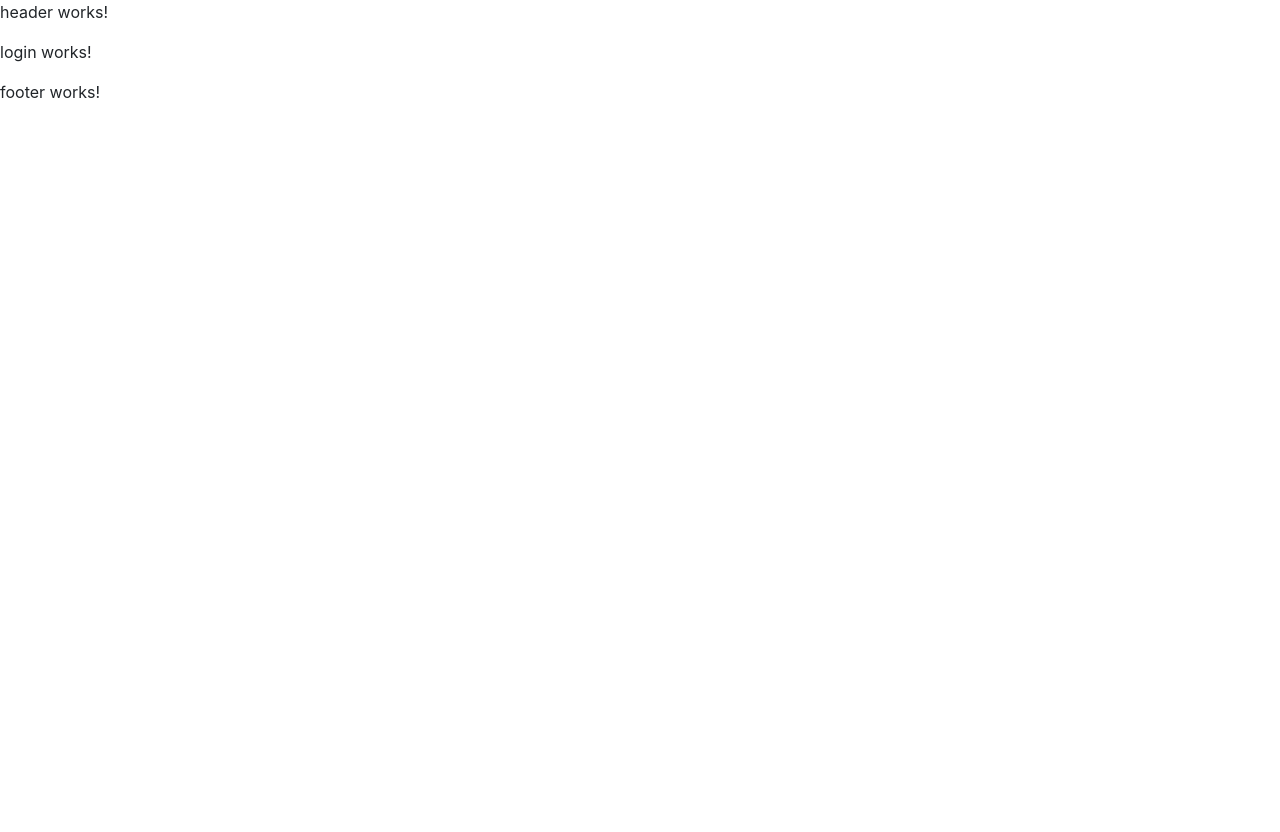
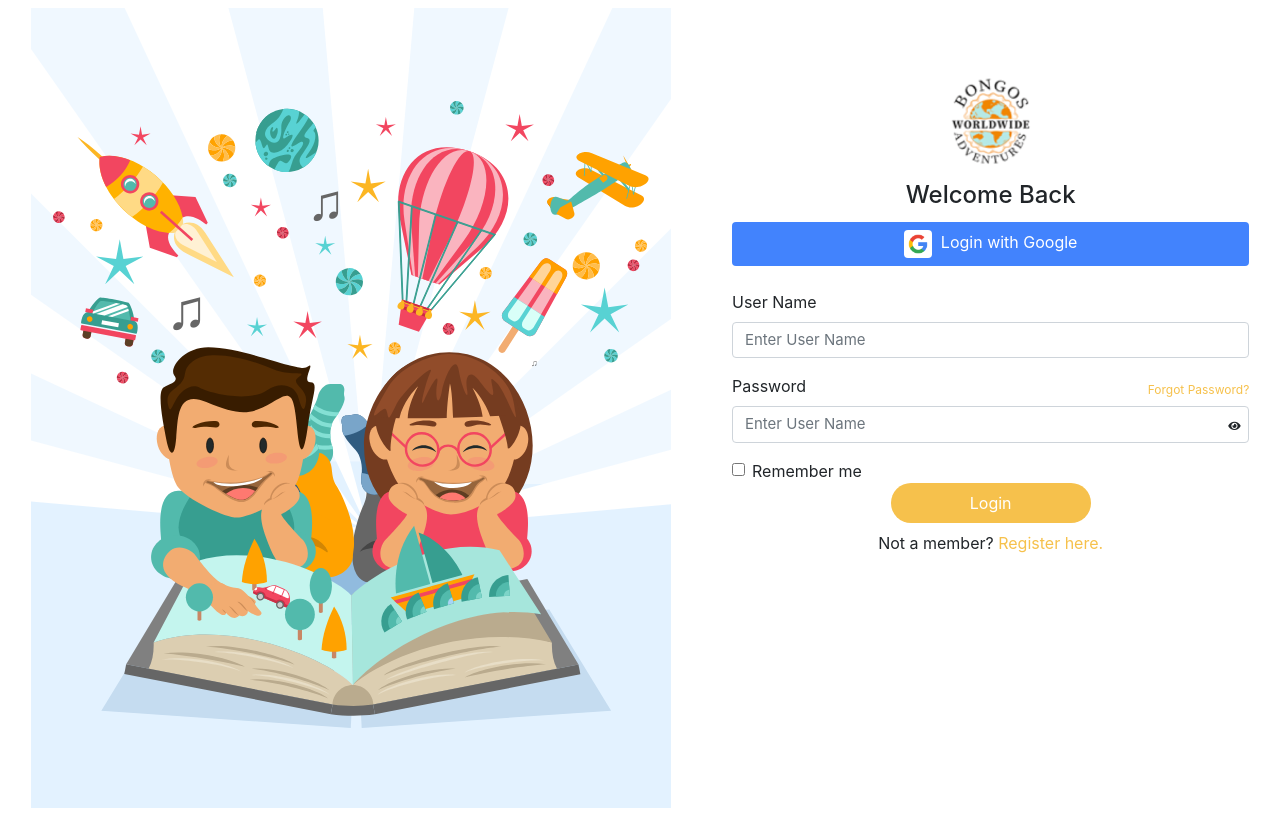
Before and after one commit to tirumalasrija/writers_club, an Angular app: page /login in a window 1280 px wide. Before the commit the page ends 800 px from the top, so only its background shows below. Built offline with nearby package versions, Linux system fonts and the light colour scheme.

Commit message:
register & login page

```diff
--- a/src/app/app.component.html
+++ b/src/app/app.component.html
@@ -1,4 +1,3 @@
 
-<app-header></app-header>
+
 <router-outlet></router-outlet>
-<app-footer></app-footer>
--- a/src/app/header/header.component.html
+++ b/src/app/header/header.component.html
@@ -1 +1 @@
-<p>header works!</p>
+<div>hello</div>
--- a/src/app/login/login.component.css
+++ b/src/app/login/login.component.css
@@ -0,0 +1,54 @@
+
+
+.btn-custom {
+    height: 40px;
+    border-radius: 20px;
+    width: 200px;
+    background-color: #F6C14C;
+    color: #fff;
+}
+
+.field-icon {
+    float: right;
+    margin-right: 8px;
+    margin-top: -23px;
+    position: relative;
+    z-index: 2;
+    font-size: 11px;
+}
+
+input,
+input::-webkit-input-placeholder {
+    font-size: 15px;
+}
+
+span.login a {color:#F6C14C;}
+
+.logo img {
+    width: 80px;
+    margin-top: 70px;
+
+}
+
+span.forgot_password {
+    float: right;
+    font-size: 12px;
+    line-height: 32px;
+    color: #F6C14C;
+}
+.login_google {
+    background-color: #4283FD;
+    padding: 8px 10px;
+    border-radius: 4px;
+    text-align: center;
+    color: #fff;
+    margin-top: 4px;
+}
+.login_google a {color: #fff;}
+span.forgot_password a {color: #F6C14C;}
+.login_google img {
+    width: 28px;
+    background-color: #fff;
+    padding: 4px;
+    border-radius: 4px;
+}
--- a/src/app/login/login.component.html
+++ b/src/app/login/login.component.html
@@ -1 +1,38 @@
-<p>login works!</p>
+<div class="continer-fluid">
+    <div class="d-flex justify-content-around bd-highlight mb-3">
+      <div class="p-2 bd-highlight"><img src="/assets/kids-registration.svg" class="img-fluid" alt="Italian Trulli"></div>
+      <div class="col-lg-5 p-2 bd-highlight">
+        <div class="d-flex justify-content-center bd-highlight mb-3 logo"><img class="img-fluid" src="/assets/Reg_Bingos_logo.png" alt="Italian Trulli"></div>
+        <div class="d-flex flex-column">
+          <h4 class="text-center">Welcome Back</h4>
+          <div class="login_google"><a href=""><img src="assets/google_icon.png"/>&nbsp;&nbsp;Login with Google</a></div>
+          <div class="mt-4 register">
+              <form>
+                  <div class="form-group">
+                      <label for="inputUserName">User Name</label>
+                      <input type="username" class="form-control" id="inputUserName" placeholder="Enter User Name">
+                  </div>
+
+                    <div class="form-group">
+                        <label for="inputUserPassword">Password</label>
+                        <span class="forgot_password"><a href="#">Forgot Password?</a></span>
+                        <input type="password" class="form-control" id="inputUserPassword" placeholder="Enter User Name">
+                        <span class="fa fa-fw fa-eye field-icon toggle-password"></span>
+                    </div>
+                    <div class="form-check">
+                            <input type="checkbox" class="form-check-input" id="exampleCheck1">
+                            <label class="form-check-label" for="exampleCheck1">Remember me</label>
+                    </div>
+
+                </form>
+          </div>
+
+          <div class="d-flex justify-content-center bd-highlight mb-2">
+              <button type="button" class="btn btn-custom">Login</button>
+          </div>
+            <p class="text-center">Not a member? <span class="login"><a href="#">Register here.</a></span></p>
+        </div>
+      </div>
+
+    </div>
+  </div>
--- a/src/app/register/register.component.css
+++ b/src/app/register/register.component.css
@@ -0,0 +1,31 @@
+
+
+.btn-custom {
+    height: 40px;
+    border-radius: 20px;
+    width: 200px;
+    background-color: #F6C14C;
+    color: #fff;
+}
+
+.field-icon {
+    float: right;
+    margin-right: 8px;
+    margin-top: -23px;
+    position: relative;
+    z-index: 2;
+    font-size: 11px;
+}
+
+input,
+input::-webkit-input-placeholder {
+    font-size: 15px;
+}
+
+span.login a {color:#F6C14C;}
+
+.logo img {
+    width: 80px;
+    margin-top: 70px;
+
+}
--- a/src/app/register/register.component.html
+++ b/src/app/register/register.component.html
@@ -1 +1,66 @@
-<p>register works!</p>
+<div class="continer-fluid">
+  <div class="d-flex justify-content-around bd-highlight mb-3">
+    <div class="p-2 bd-highlight"><img src="/assets/kids-registration.svg" class="img-fluid" alt="Italian Trulli"></div>
+    <div class="col-lg-5 p-2 bd-highlight">
+      <div class="d-flex justify-content-center bd-highlight mb-3 logo"><img class="img-fluid" src="/assets/Reg_Bingos_logo.png" alt="Italian Trulli"></div>
+      <div class="d-flex flex-column">
+        <h4 class="text-center">Register</h4>
+        <div class="mt-4 register">
+            <form>
+                <div class="form-row">
+                    <div class="form-group col-md-6">
+                      <label for="inputName">First Name*</label>
+                      <input type="name" class="form-control" id="inputName" placeholder="Enter First Name">
+                    </div>
+                    <div class="form-group col-md-6">
+                      <label for="inputLastname">Last Name*</label>
+                      <input type="lastname" class="form-control" id="inputLastname" placeholder="Enter Last Name">
+                    </div>
+                </div>
+
+                <div class="form-row">
+                    <div class="form-group col-md-6">
+                      <label for="inputdate">Date of Birth</label>
+                      <input type="dateofbirth" class="form-control" id="inputdate" placeholder="Date of Birth">
+                      <span class="fa fa-fw fa-calendar-alt field-icon toggle-password"></span>
+
+                    </div>
+                    <div class="form-group col-md-6">
+                      <label for="inputState">Country</label>
+                      <select id="inputState" class="form-control">
+                          <option selected>Choose...</option>
+                          <option>...</option>
+                        </select>
+                    </div>
+                </div>
+
+                <div class="form-group">
+                    <label for="inputEmail4">Email Address</label>
+                    <input type="email" class="form-control" id="inputEmail4" placeholder="Enter Email Address">
+                </div>
+
+                <div class="form-row">
+                    <div class="form-group col-md-6">
+                        <label for="inputPassword4">Password</label>
+                        <input type="password" class="form-control" id="inputPassword4" placeholder="Enter Password">
+                        <span class="fa fa-fw fa-eye field-icon toggle-password"></span>
+
+                    </div>
+                    <div class="form-group col-md-6">
+                        <label for="inputConfirmPassword">Confirm Password</label>
+                        <input type="confirmpassword" class="form-control" id="inputConfirmPassword" placeholder="Enter Confirm Password">
+                        <span class="fa fa-fw fa-eye field-icon toggle-password"></span>
+                    </div>
+                  </div>
+              </form>
+        </div>
+
+        <div class="d-flex justify-content-center bd-highlight mb-2">
+            <button type="button" class="btn btn-custom">Register</button>
+        </div>
+          <p class="text-center">Already a member ? <span class="login"><a href="#">Login here.</a></span></p>
+      </div>
+    </div>
+
+  </div>
+</div>
--- a/src/index.html
+++ b/src/index.html
@@ -12,6 +12,7 @@
   <app-root></app-root>
 
   <link rel="stylesheet" href="https://maxcdn.bootstrapcdn.com/bootstrap/4.0.0/css/bootstrap.min.css" integrity="sha384-Gn5384xqQ1aoWXA+058RXPxPg6fy4IWvTNh0E263XmFcJlSAwiGgFAW/dAiS6JXm" crossorigin="anonymous">
+  <link rel="stylesheet" href="https://use.fontawesome.com/releases/v5.6.3/css/all.css">
   <script src="https://ajax.googleapis.com/ajax/libs/jquery/3.4.1/jquery.min.js"></script>
 
   <script src="https://maxcdn.bootstrapcdn.com/bootstrap/4.0.0/js/bootstrap.min.js" integrity="sha384-JZR6Spejh4U02d8jOt6vLEHfe/JQGiRRSQQxSfFWpi1MquVdAyjUar5+76PVCmYl" crossorigin="anonymous"></script>
--- a/src/styles.css
+++ b/src/styles.css
@@ -1 +1,14 @@
 /* You can add global styles to this file, and also import other style files */
+@media(max-width:768px){
+
+    .continer-fluid > .d-flex.justify-content-around.bd-highlight.mb-3 {
+        justify-content: initial!important;
+        flex-direction: column;
+    }
+
+    .logo img {
+        margin-top: 30px;
+
+    }
+
+}
```
Also changed, not shown: src/assets/google_icon.png (added).
